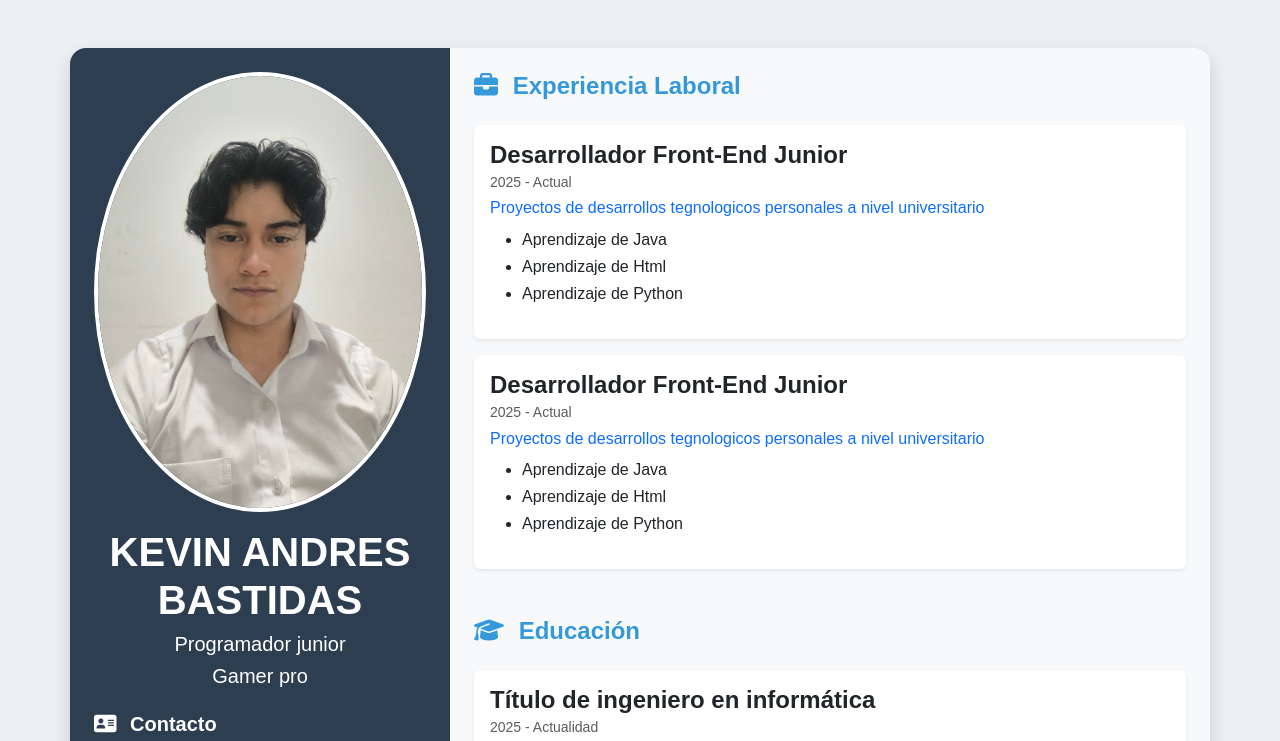
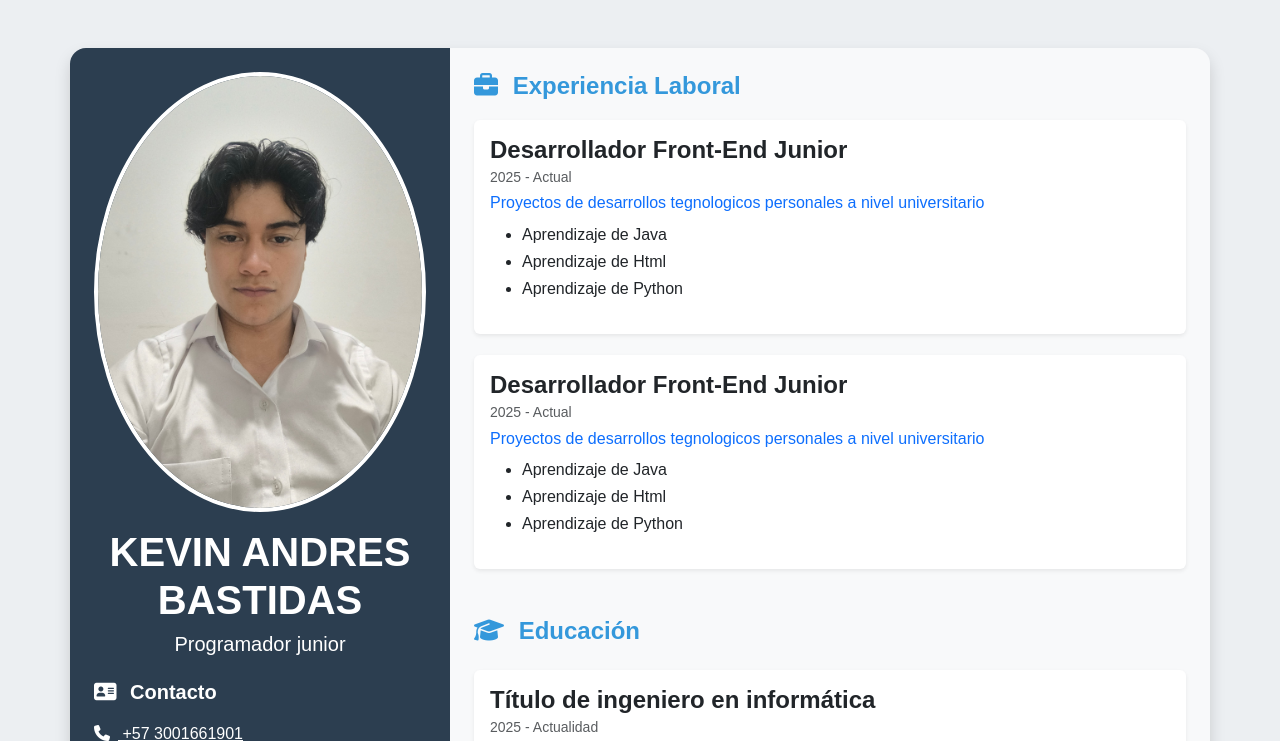
Before and after one commit to KevinAndresBastidas/KevinAndresBastidas.github.io, a plain HTML site: page index.html in a window 1280 px wide. In both pictures the pointer is over the element 830 px from the left and 231 px from the top of the page. Shown: the top 741 px of the page. Drawn offline with nearby package versions, Linux system fonts and the light colour scheme.

Commit message:
estilos card ok 25-04-2025

```diff
--- a/index.html
+++ b/index.html
@@ -28,7 +28,7 @@
                         alt="Foto de perfil">
                     <h1 class="fw-bold mb-2">KEVIN ANDRES BASTIDAS</h1>
                     <h2 class="h5 text-ligth">Programador junior</h2>
-                    <H3 class="h5 text-ligth">Gamer pro</H3>
+
                 </header>
                 <!-- Contenido de las Habilidades -->
 
--- a/styles.css
+++ b/styles.css
@@ -25,3 +25,13 @@
     border-radius: 20px;
     overflow: hidden;
 }
+/* estilos de la scards */
+
+.card{
+    transition: transform 0.3s ease, box-shadow 0.3s ease;
+}
+
+.card:hover{
+    transform: translateY(-5px);
+    box-shadow: 0 10px 20px rgba(0,0,0,1);
+}
```
